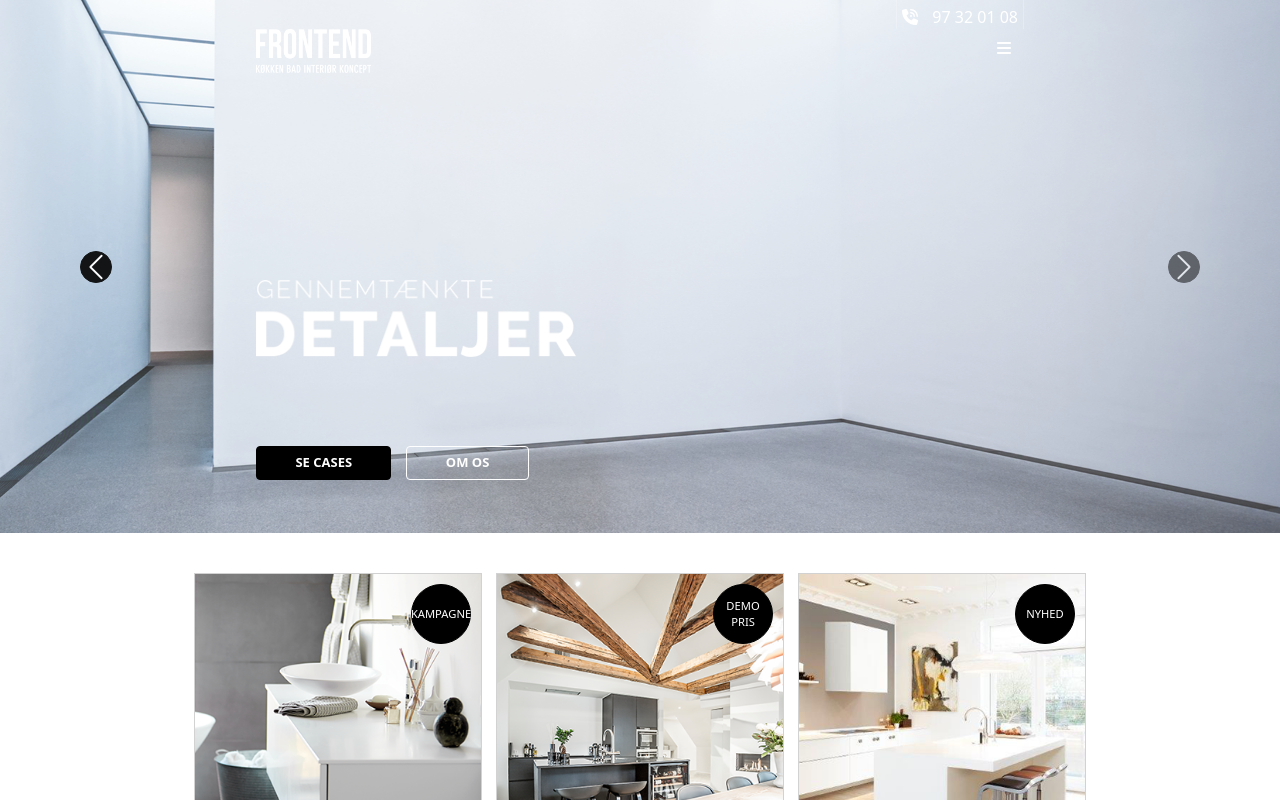
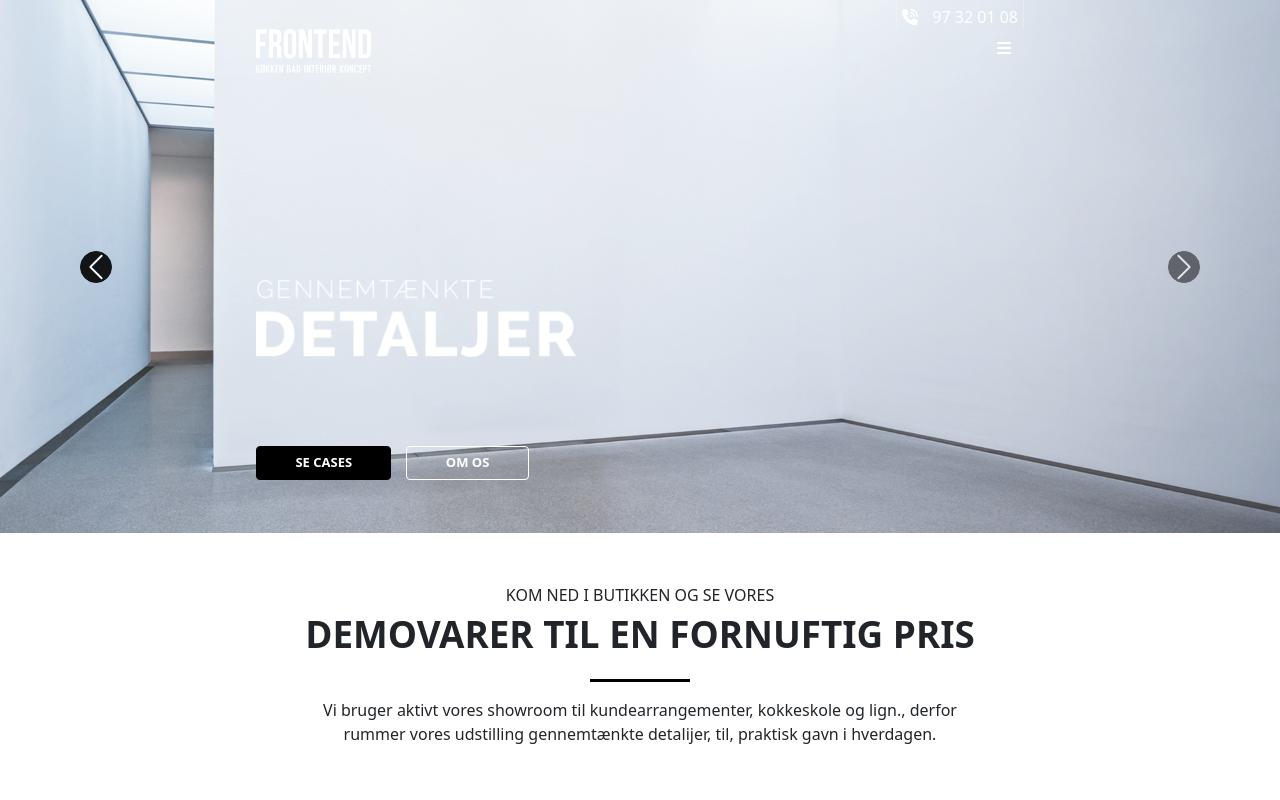
Before and after one commit to mateiasi1/ProductGallery, a React (Create React App) app: page /products in a window 1280 px wide. Shown: the top 800 px of the page. Built offline with nearby package versions, Linux system fonts and the light colour scheme.

Commit message:
add product page text

```diff
--- a/src/components/products/productsList.tsx
+++ b/src/components/products/productsList.tsx
@@ -86,6 +86,38 @@ const ProductsList = () => {
 
     return (
         <div className="productPageContainer">
+            <div className="productPageText">
+                <p style={{ paddingTop: "50px", margin: 0 }}>
+                    KOM NED I BUTIKKEN OG SE VORES
+                </p>
+                <p
+                    style={{
+                        fontSize: "2.3rem",
+                        fontWeight: "bold",
+                        margin: 0,
+                    }}
+                >
+                    DEMOVARER TIL EN FORNUFTIG PRIS
+                </p>
+                <hr
+                    style={{
+                        borderWidth: 3,
+                        width: "100px",
+                        color: "#000",
+                        opacity: 1,
+                    }}
+                />
+                <p
+                    style={{
+                        maxWidth: "650px",
+                        textAlign: "center",
+                    }}
+                >
+                    Vi bruger aktivt vores showroom til kundearrangementer,
+                    kokkeskole og lign., derfor rummer vores udstilling
+                    gennemtænkte detalijer, til, praktisk gavn i hverdagen.
+                </p>
+            </div>
             <div className="productsContainer">
                 {Products.slice(0, next).map((product) => (
                     <div
--- a/src/components/products/productsListStyles.scss
+++ b/src/components/products/productsListStyles.scss
@@ -74,3 +74,8 @@
     border: 2px solid black;
     border-radius: 4px !important;
 }
+.productPageText {
+    display: flex;
+    flex-direction: column;
+    align-items: center;
+}
```
